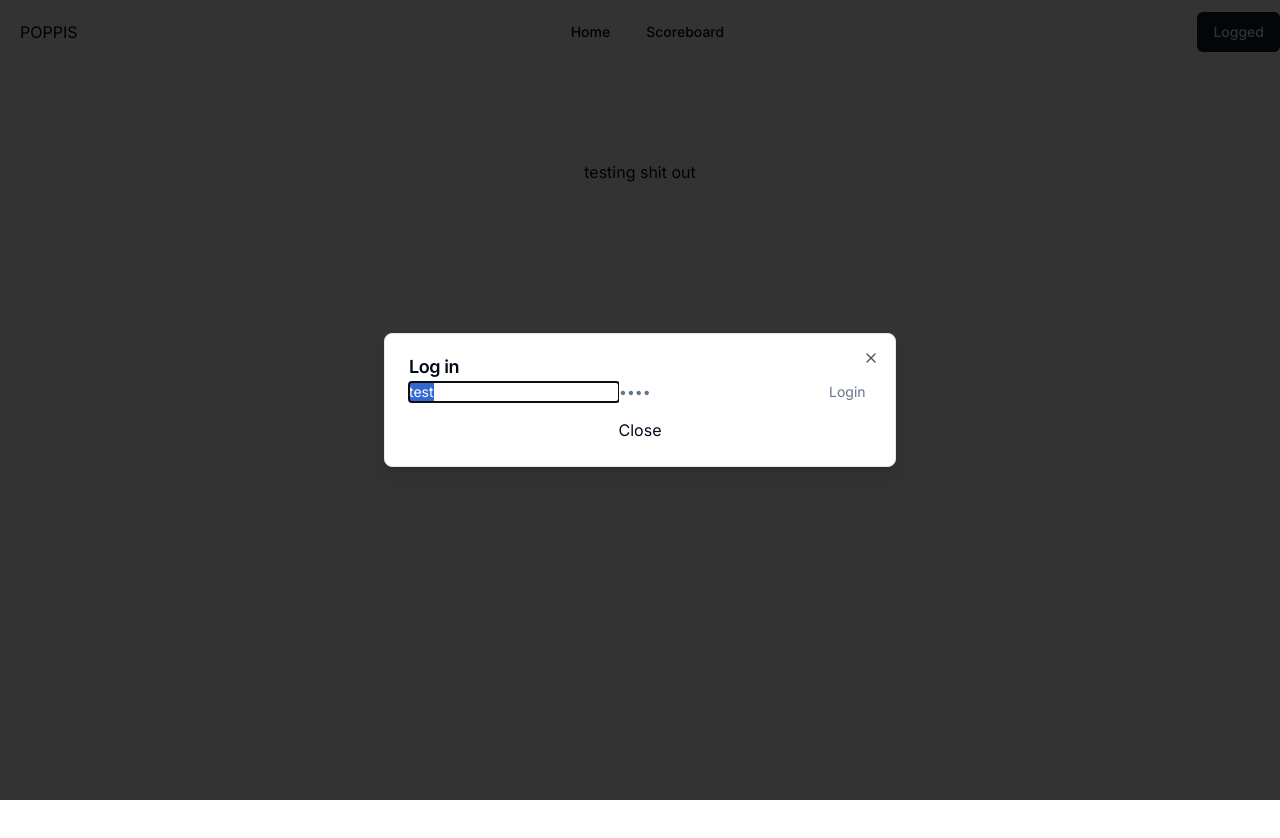
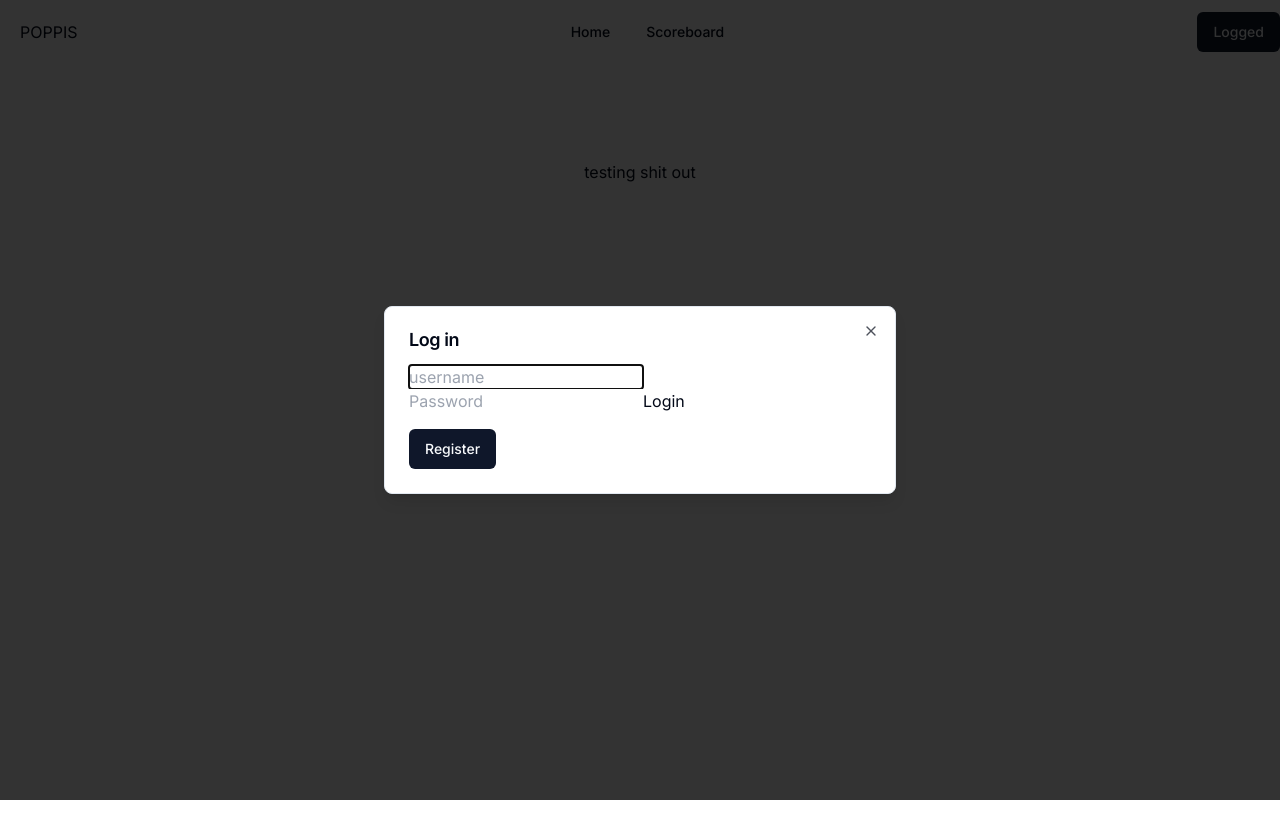
Before and after one commit to tommilinn/poppis, a Next.js app: page / in a window 1280 px wide. Both pictures are taken after a click on the button "Login". Shown: the top 838 px of the page. Built offline with nearby package versions, Linux system fonts and the light colour scheme.

Commit message:
login and register forms

```diff
--- a/app/scoreboard/page.tsx
+++ b/app/scoreboard/page.tsx
@@ -1,6 +1,5 @@
 "use client"
 
-import LoginModal from "@/components/ui/loginModal"
 import { useEffect, useState } from "react"
 
 interface IScoreboard {
--- a/components/login/hooks.ts
+++ b/components/login/hooks.ts
@@ -17,15 +17,14 @@ const useLogin = () => {
 
   const registerUser = async (
     username: string,
-    password: string,
-    displayName: string
+    password: string
   ) => {
     await fetch("/api/auth/register", {
       method: "POST",
       headers: {
         "Content-Type": "application/json",
       },
-      body: JSON.stringify({ username, password, displayName }),
+      body: JSON.stringify({ username, password }),
       mode: "cors",
     });
   };
--- a/components/login/form.tsx
+++ b/components/login/loginForm.tsx
@@ -21,8 +21,8 @@ const LoginForm = () => {
   // Put required after debugging
   return (
     <form onSubmit={handleSubmit}>
-      <input type="text" name="username" placeholder="username" value={process.env.NODE_ENV === "development" ? "test" : ""  } />
-      <input type="password" name="password" placeholder="Password" value={process.env.NODE_ENV === "development" ? "test" : ""  }  />
+      <input type="text" name="username" placeholder="username" />
+      <input type="password" name="password" placeholder="Password" />
       <button type="submit">Login</button>
     </form>
   );
--- /dev/null
+++ b/components/login/registerForm.tsx
@@ -0,0 +1,31 @@
+"use client";
+
+import { FormEvent } from "react";
+import useLogin from "./hooks";
+
+const RegisterForm = () => {
+  const { registerUser } = useLogin(); // Use the useLogin hook
+
+  const handleSubmit = async (event: FormEvent<HTMLFormElement>) => {
+    event.preventDefault();
+
+    const formData = new FormData(event.currentTarget);
+    const username = formData.get("username")?.toString();
+    const password = formData.get("password")?.toString();
+
+    if (username && password) {
+      await registerUser(username, password);
+    }
+  };
+
+  // Put required after debugging
+  return (
+    <form onSubmit={handleSubmit}>
+      <input type="text" name="username" placeholder="username" />
+      <input type="password" name="password" placeholder="Password" />
+      <button type="submit">Register</button>
+    </form>
+  );
+};
+
+export default RegisterForm;
--- /dev/null
+++ b/components/modals/hooks.ts
@@ -0,0 +1,16 @@
+import { useState } from "react";
+
+type IModalTypes = "CLOSED" | "LOGIN" | "REGISTER";
+
+
+export const useModalState = () => {
+    const [modalState, setOpenModal] = useState<IModalTypes>("CLOSED");
+
+    const openModalType = (type: IModalTypes) => {
+        setOpenModal(type);
+    }
+    const closeModal = () => {
+        setOpenModal("CLOSED");
+    }
+    return { modalState, openModalType, closeModal  };
+};
--- /dev/null
+++ b/components/modals/loginModal.tsx
@@ -0,0 +1,55 @@
+import LoginForm from "../login/loginForm";
+import { Button } from "../ui/button";
+import {
+  Dialog,
+  DialogClose,
+  DialogContent,
+  DialogDescription,
+  DialogHeader,
+  DialogTitle,
+} from "../ui/dialog";
+import { useEffect, useRef } from "react";
+
+interface ILoginModalProps {
+  isOpen: boolean;
+  onRegister: () => void;
+  onClose: () => void;
+}
+
+const LoginModal = ({
+  isOpen,
+  onRegister,
+  onClose,
+}: ILoginModalProps): JSX.Element | null => {
+  const modalRef = useRef<HTMLDivElement>(null);
+
+  // Close modal when clicked outside
+  useEffect(() => {
+    const handleClickOutside = (event: MouseEvent) => {
+      if (
+        modalRef.current &&
+        !modalRef.current.contains(event.target as Node)
+      ) {
+        onClose();
+      }
+    };
+    document.addEventListener("mousedown", handleClickOutside);
+    return () => {
+      document.removeEventListener("mousedown", handleClickOutside);
+    };
+  }, [onClose]);
+
+  return isOpen ? (
+    <Dialog open={isOpen} modal>
+      <DialogContent ref={modalRef}>
+        <DialogTitle>Log in</DialogTitle>
+        <LoginForm></LoginForm>
+        <DialogDescription>
+          <Button onClick={onRegister}>Register</Button>
+        </DialogDescription>
+      </DialogContent>
+    </Dialog>
+  ) : null;
+};
+
+export default LoginModal;
--- a/components/ui/loginModal.tsx
+++ b/components/modals/registerModal.tsx
@@ -1,12 +1,11 @@
-import LoginForm from "../login/form";
+import RegisterForm from "@/components/login/registerForm";
 import {
   Dialog,
-  DialogClose,
   DialogContent,
   DialogDescription,
   DialogHeader,
   DialogTitle,
-} from "./dialog";
+} from "@/components/ui/dialog";
 import { useEffect, useRef } from "react";
 
 interface ILoginModalProps {
@@ -14,7 +13,7 @@ interface ILoginModalProps {
   onClose: () => void;
 }
 
-const LoginModal = ({ isOpen, onClose }: ILoginModalProps): JSX.Element | null => {
+const RegisterModal = ({ isOpen, onClose }: ILoginModalProps): JSX.Element | null => {
   const modalRef = useRef<HTMLDivElement>(null);
 
   // Close modal when clicked outside
@@ -34,15 +33,14 @@ const LoginModal = ({ isOpen, onClose }: ILoginModalProps): JSX.Element | null =
     <Dialog open={isOpen} modal>
       <DialogContent ref={modalRef}>
         <DialogHeader>
-          <DialogTitle>Log in</DialogTitle>
+          <DialogTitle>Register</DialogTitle>
+            <RegisterForm ></RegisterForm>
           <DialogDescription>
-            <LoginForm ></LoginForm>
           </DialogDescription>
         </DialogHeader>
-        <DialogClose onClick={onClose}>Close</DialogClose>
       </DialogContent>
     </Dialog>
   ) : null;
 };
 
-export default LoginModal;
+export default RegisterModal;
--- a/components/navbar/index.tsx
+++ b/components/navbar/index.tsx
@@ -4,16 +4,21 @@ import { NavigationMenu, NavigationMenuItem, NavigationMenuLink, NavigationMenuL
 import { LoginButton } from './LoginButton'
 import useUserLogin from './hooks';
 import Link from 'next/link';
-import { useRouter } from 'next/router';
 import { useState } from 'react';
-import LoginModal from '../ui/loginModal';
+import LoginModal from '../modals/loginModal';
+import { useModalState } from '../modals/hooks';
+import RegisterModal from '../modals/registerModal';
 
 const NavBar = () => {
-  const [isModalOpen, setIsModalOpen] = useState(false);
+  const { modalState, openModalType, closeModal } = useModalState();
   const { isLogged, checkIsLogged } = useUserLogin();
 
   const handleLoginClick = () => {
-    setIsModalOpen(true);
+    openModalType('LOGIN');
+  };
+
+  const handleRegisterClick = () => {
+    openModalType('REGISTER');
   };
 
   return (
@@ -41,7 +46,8 @@ const NavBar = () => {
       </NavigationMenu>
       <LoginButton isLogged={isLogged} checkIsLogged={checkIsLogged} onClick={handleLoginClick} />
 
-      <LoginModal isOpen={isModalOpen} onClose={() => setIsModalOpen(false)} />
+      <LoginModal isOpen={modalState === "LOGIN"} onRegister={handleRegisterClick} onClose={() => closeModal()} />
+      <RegisterModal isOpen={modalState === "REGISTER"} onClose={() => closeModal()} />
     </div>
   )
 }
```
